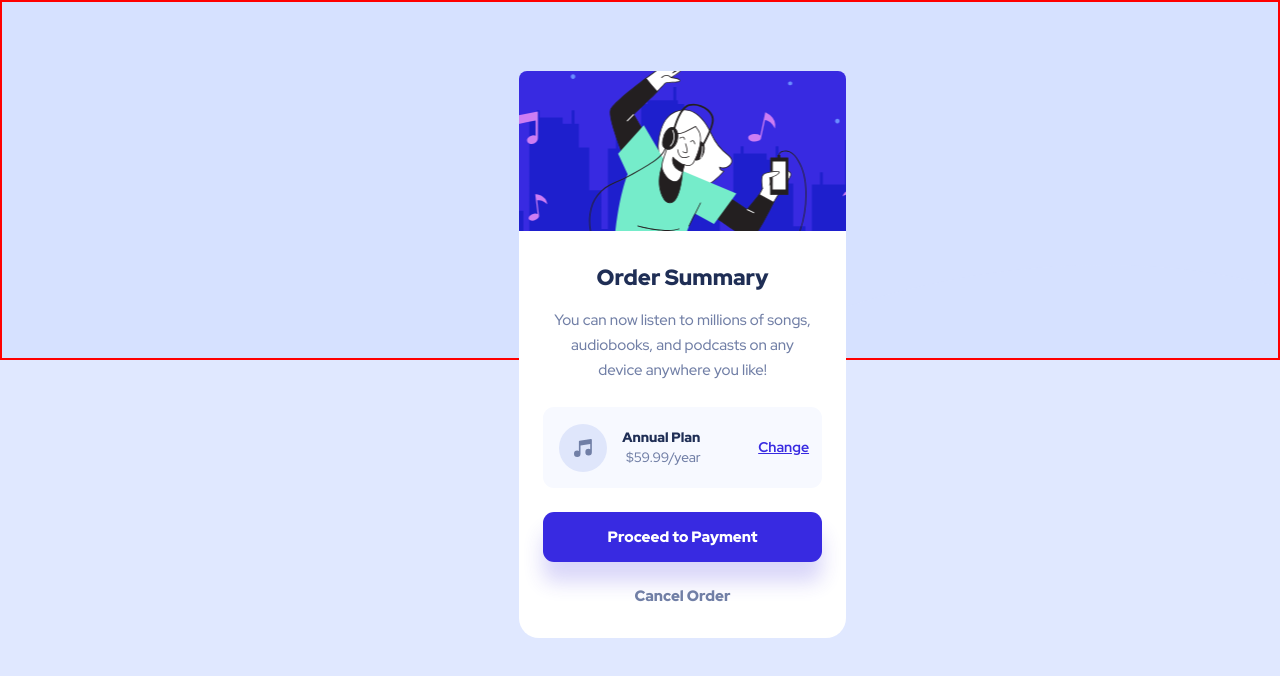
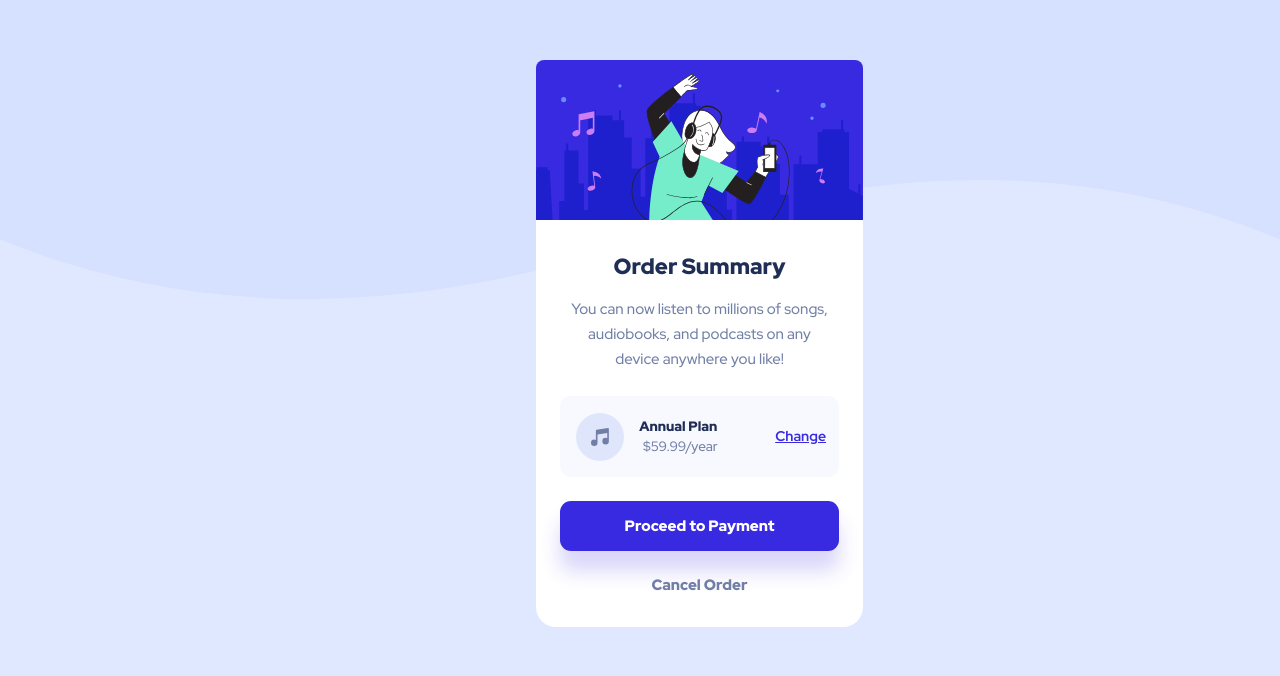
Before and after one commit to Have-Samuel/order-summary-comp, a plain HTML site: page index.html in a window 1280 px wide. Drawn offline with Linux system fonts and the light colour scheme.

Commit message:
Add images the image folder

```diff
--- a/style.css
+++ b/style.css
@@ -7,38 +7,38 @@
 }
 
 .container {
+  margin: auto;
   height: 100vh;
   width: 375px;
   background-color: rgba(224, 232, 255, 1);
   position: relative;
-  margin: 0 auto;
 }
 
 .path {
-  background: url('./images/pattern-background-mobile.svg'), rgb(214, 225, 255, 1);
+  background: url('./images/pattern-background-mobile.svg');
+  background-repeat: no-repeat;
+  background-size: cover;
   position: absolute;
   width: 375px;
   height: 190px;
   left: 0;
   top: 0;
-  /* color: black; */
-  border: 2px solid red;
 }
 
 .content {
+  position: absolute;
+  left: 24px;
+  top: 60px;
   height: 567px;
   width: 327px;
-  left: 24px;
-  top: 71px;
-  position: absolute;
   border-radius: 20px;
-  background: rgba(255, 255, 255, 1);
+  background-color: #fff;
 }
 
 .image {
   background-image: url('./images/illustration-hero.svg');
   background-repeat: no-repeat;
-  background-position: 50% 50%;
+  background-size: contain;
   height: 160px;
   width: 327px;
   border-radius: 8px 8px 0 0;
@@ -185,16 +185,17 @@
 
   .path {
     background: url('./images/pattern-background-desktop.svg');
-    background-color: rgba(214, 225, 255, 1);
+    background-repeat: no-repeat;
+    background-size: 100% 70%;
+    background-origin: content-box;
     position: absolute;
     left: 0;
     top: 0;
-    height: 45vh;
+    height: 427.33px;
     width: 100vw;
-    /* border: 3px solid green; */
   }
 
   .content {
-    margin: 0 495px;
+    margin: auto 40%;
   }
 }
```
Also changed, not shown: images/OrderMobile.png (added), images/orderDesktop.png (added).
